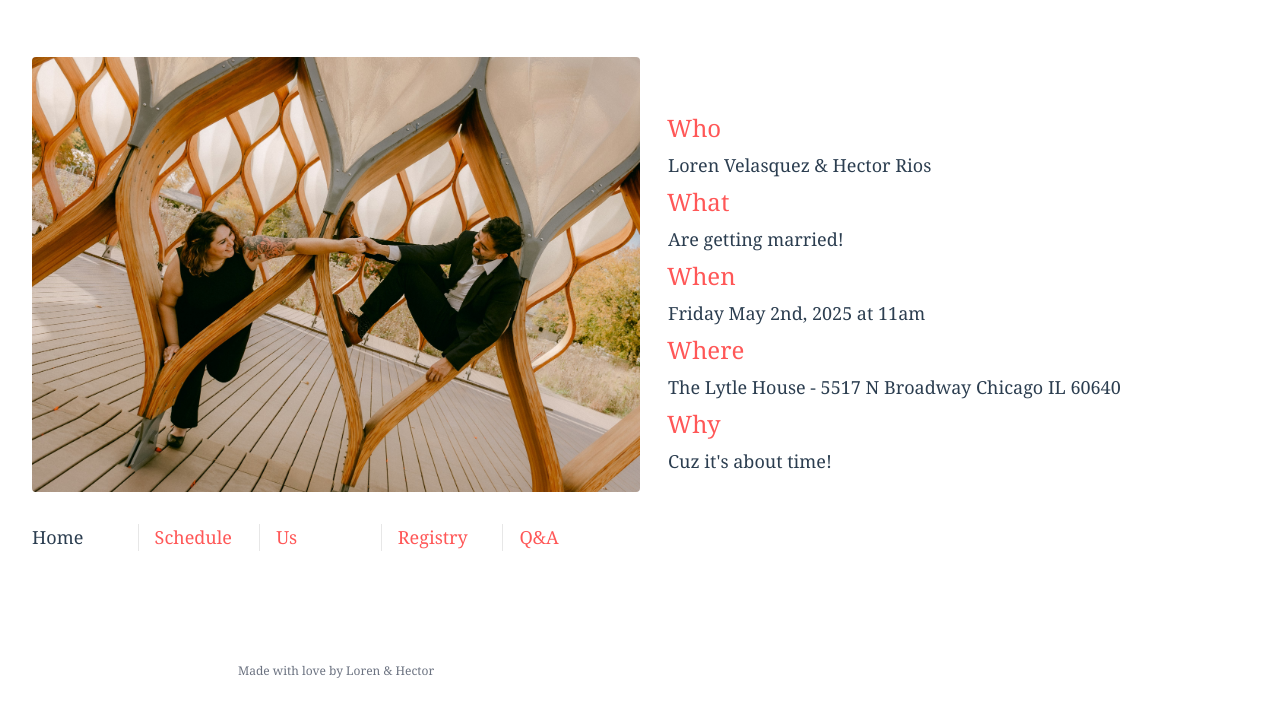
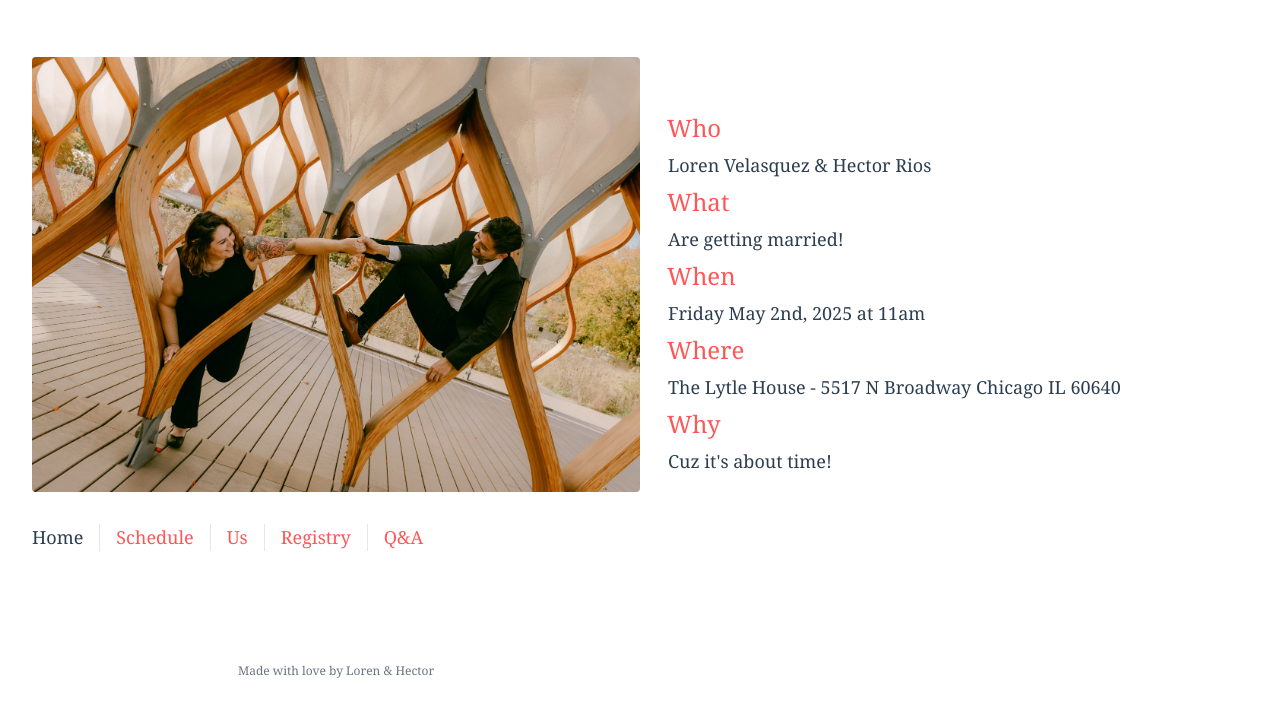
Before and after one commit to bighead-inc/big-wedding-vue, a Vue app: page / in a window 1280 px wide. Shown: the top 716 px of the page. Built offline with nearby package versions, Linux system fonts and the light colour scheme.

Commit message:
fix: auto size nav links

```diff
--- a/src/App.vue
+++ b/src/App.vue
@@ -13,11 +13,11 @@ import { RouterLink, RouterView } from 'vue-router'
     </div>
 
     <nav class="flex flex-row">
-      <RouterLink class="basis-1/5 hover:text-slate-900" to="/">Home</RouterLink>
-      <RouterLink class="basis-1/5 hover:text-slate-900" to="/schedule">Schedule</RouterLink>
-      <RouterLink class="basis-1/5 hover:text-slate-900" to="/us">Us</RouterLink>
-      <RouterLink class="basis-1/5 hover:text-slate-900" to="/registry">Registry</RouterLink>
-      <RouterLink class="basis-1/5 hover:text-slate-900" to="/qa">Q&A</RouterLink>
+      <RouterLink class="basis-auto hover:text-slate-900" to="/">Home</RouterLink>
+      <RouterLink class="basis-auto hover:text-slate-900" to="/schedule">Schedule</RouterLink>
+      <RouterLink class="basis-auto hover:text-slate-900" to="/us">Us</RouterLink>
+      <RouterLink class="basis-auto hover:text-slate-900" to="/registry">Registry</RouterLink>
+      <RouterLink class="basis-auto hover:text-slate-900" to="/qa">Q&A</RouterLink>
     </nav>
   </header>
 
```
